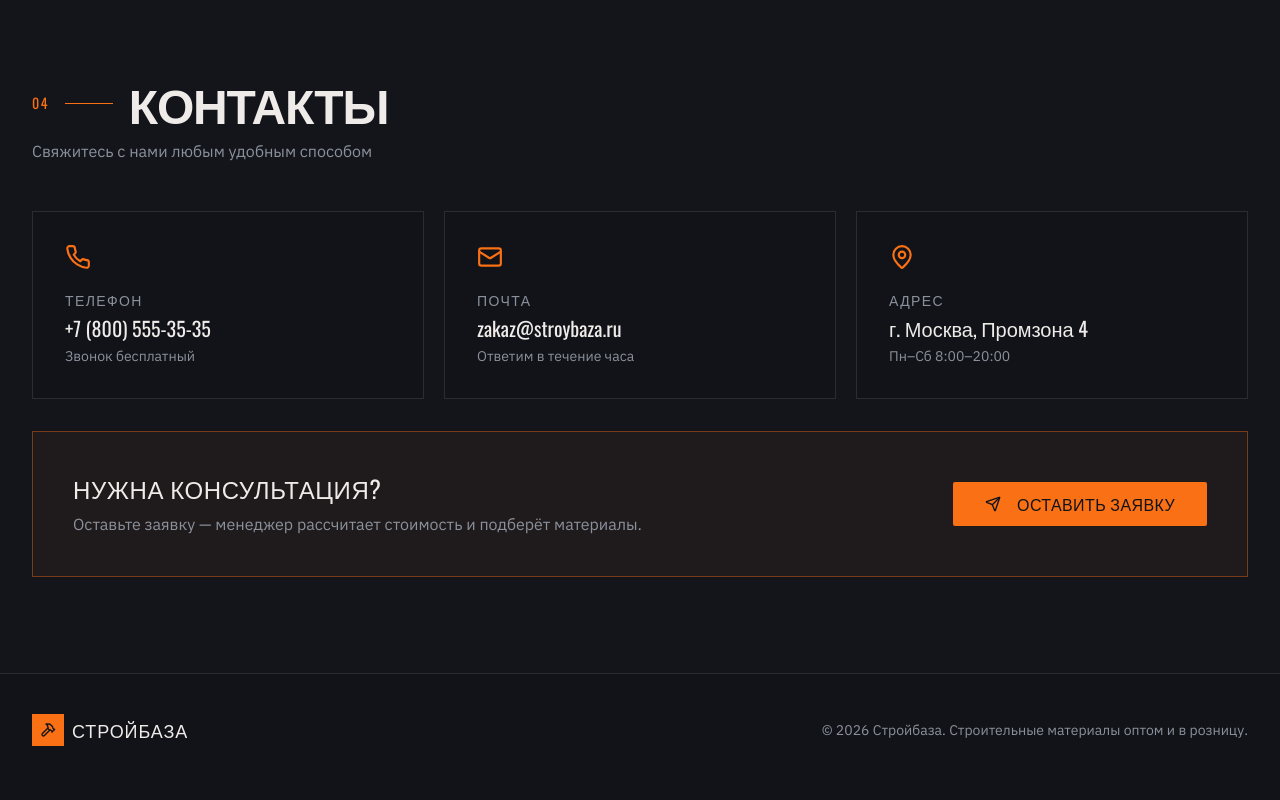
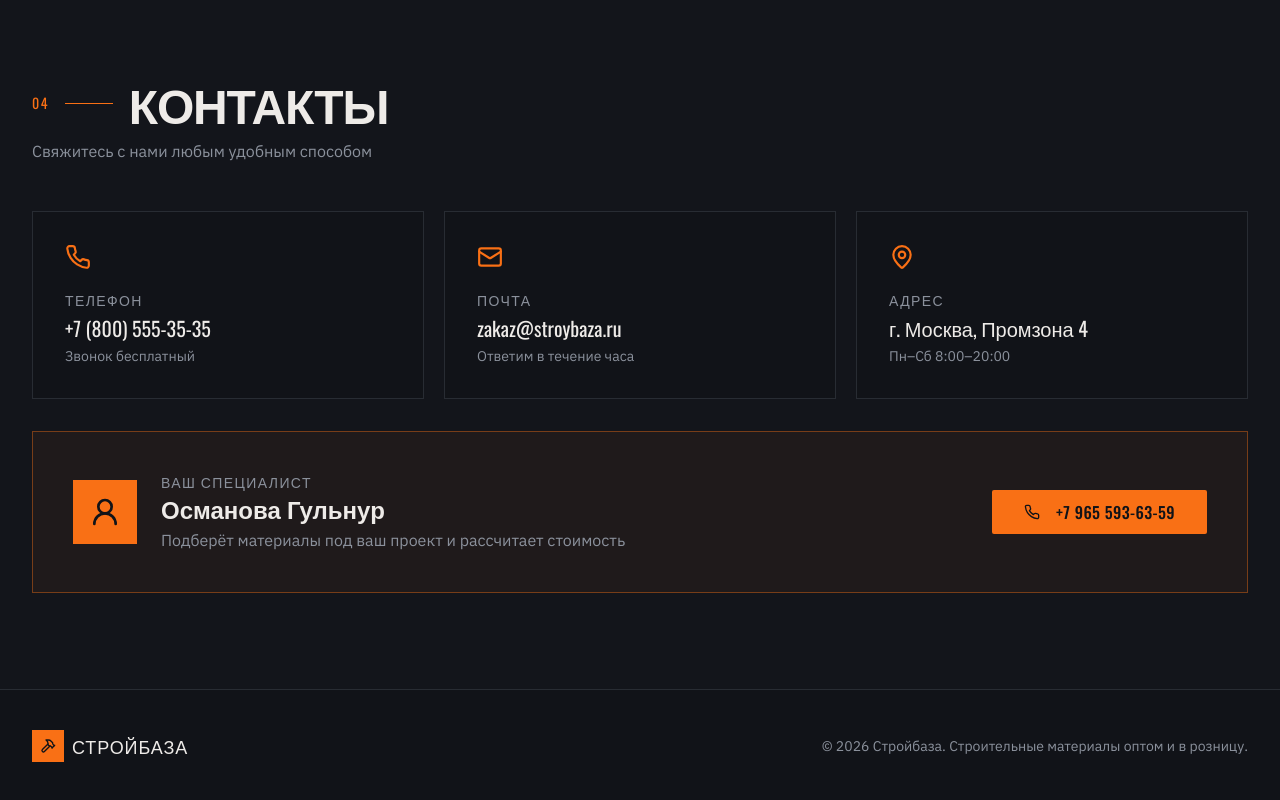
Before and after one commit to pr-poehali-dev/construction-material-sales-site, a React (Vite) app: page / in a window 1280 px wide. Shown: the part 5377-6177 px from the top of the page. Built offline with nearby package versions, Linux system fonts and the light colour scheme.

Commit message:
feat: Add Osmanova Gulnur contact info

```diff
--- a/src/pages/Index.tsx
+++ b/src/pages/Index.tsx
@@ -389,15 +389,23 @@ const Index = () => {
               </div>
             ))}
           </div>
-          <div className="mt-8 flex flex-col items-center justify-between gap-6 border border-primary/40 bg-primary/5 p-10 text-center md:flex-row md:text-left">
-            <div>
-              <h3 className="font-display text-2xl uppercase tracking-wide">Нужна консультация?</h3>
-              <p className="mt-2 text-muted-foreground">Оставьте заявку — менеджер рассчитает стоимость и подберёт материалы.</p>
+          <div className="mt-8 flex flex-col items-center justify-between gap-8 border border-primary/40 bg-primary/5 p-10 md:flex-row">
+            <div className="flex items-center gap-6">
+              <div className="flex h-16 w-16 shrink-0 items-center justify-center bg-primary text-primary-foreground">
+                <Icon name="UserRound" size={32} />
+              </div>
+              <div>
+                <p className="text-sm uppercase tracking-widest text-muted-foreground font-display">Ваш специалист</p>
+                <h3 className="font-display text-2xl font-bold">Османова Гульнур</h3>
+                <p className="mt-1 text-muted-foreground">Подберёт материалы под ваш проект и рассчитает стоимость</p>
+              </div>
             </div>
-            <Button size="lg" className="font-display text-base uppercase tracking-wide">
-              <Icon name="Send" size={18} className="mr-2" />
-              Оставить заявку
-            </Button>
+            <a href="tel:+79655936359">
+              <Button size="lg" className="font-display text-base uppercase tracking-wide whitespace-nowrap">
+                <Icon name="Phone" size={18} className="mr-2" />
+                +7 965 593-63-59
+              </Button>
+            </a>
           </div>
         </div>
       </section>
```
